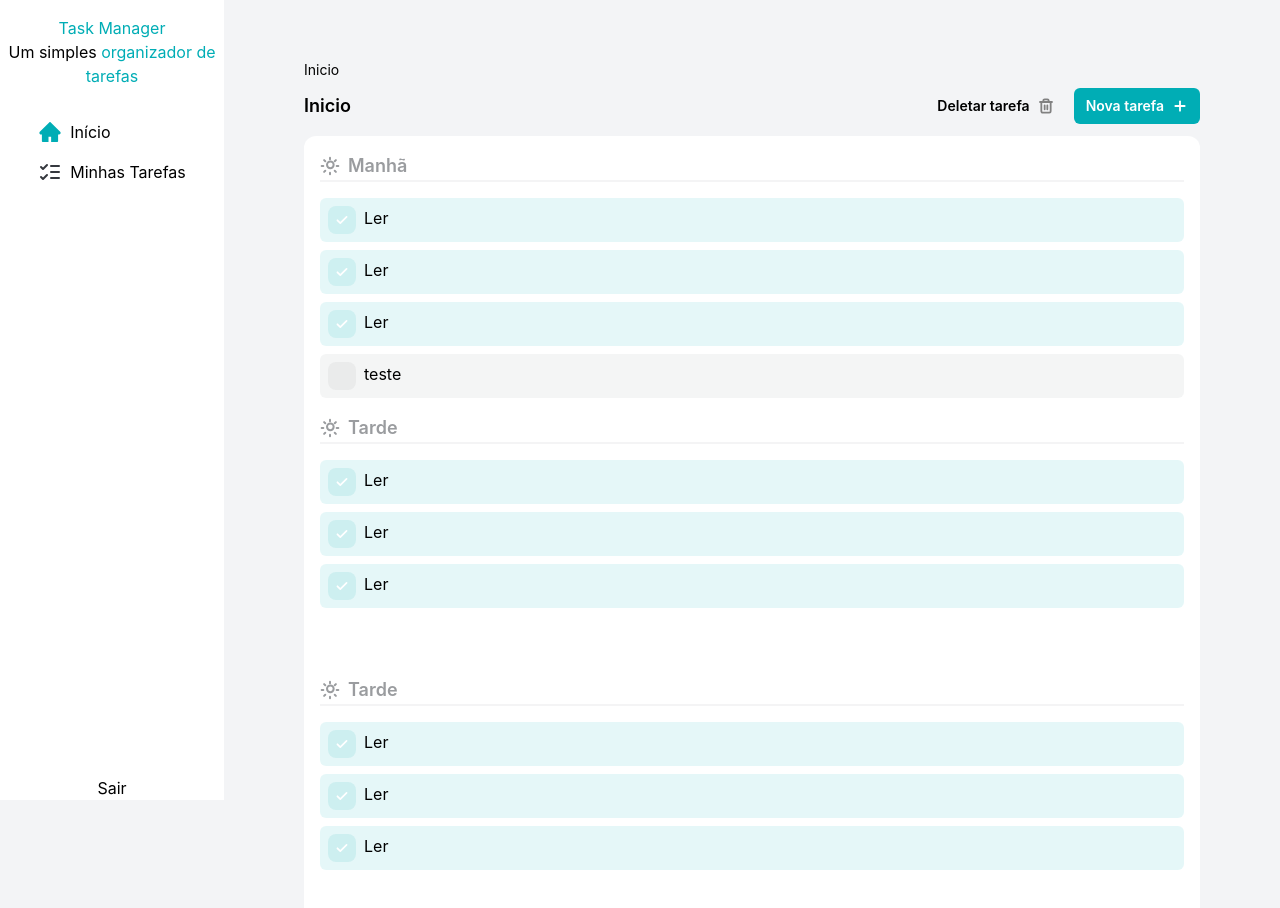
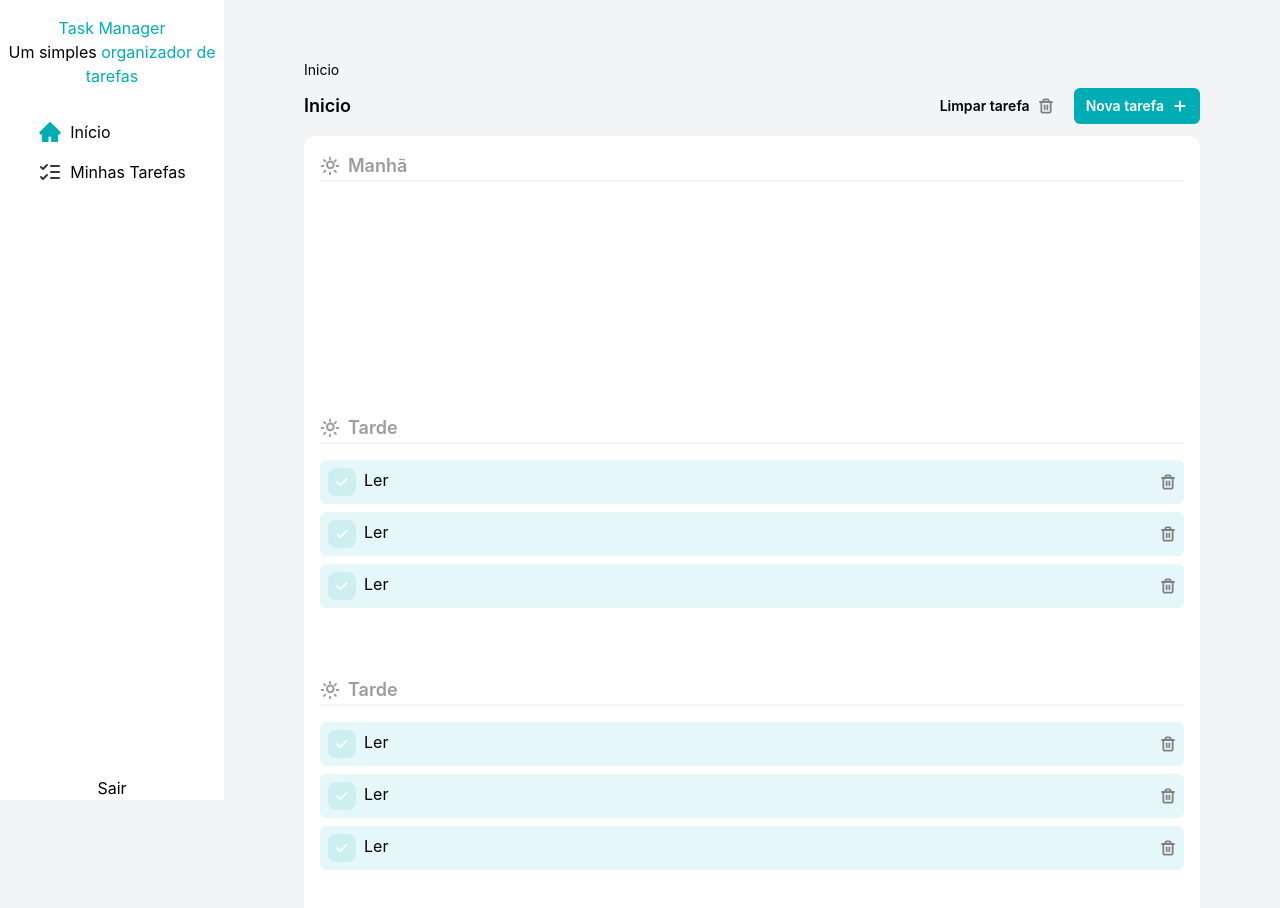
Before and after one commit to LuizChristani/TaskManager, a React (Vite) app in the folder frontend/: page / in a window 1280 px wide. Shown: the top 908 px of the page. Built offline with nearby package versions, Linux system fonts and the light colour scheme; data requests are answered from the project's data file.

Commit message:
feat: ensure task is deleted in db

```diff
--- a/frontend/db.json
+++ b/frontend/db.json
@@ -1,26 +1,5 @@
 {
   "tasks": [
-    {
-      "id": "89ed06fd-61d5-4840-bee7-6a19b212e820",
-      "titulo": "Ler",
-      "time": "Manha",
-      "description": "Ler livro",
-      "status": "concluida"
-    },
-    {
-      "id": "89ed06fd-61d5-4840-bee7-6a19b212e821",
-      "titulo": "Ler",
-      "time": "Manha",
-      "description": "Ler livro",
-      "status": "concluida"
-    },
-    {
-      "id": "89ed06fd-61d5-4840-bee7-6a19b212e822",
-      "titulo": "Ler",
-      "time": "Manha",
-      "description": "Ler livro",
-      "status": "concluida"
-    },
     {
       "id": "89ed06fd-61d5-4840-bee7-6a19b212e823",
       "titulo": "Ler",
@@ -62,20 +41,6 @@
       "time": "Noite",
       "description": "Ler livro",
       "status": "concluida"
-    },
-    {
-      "id": "z_ZL6dYisiE",
-      "titulo": "teste",
-      "detalhes": "teste",
-      "status": "pendente",
-      "time": "manha"
-    },
-    {
-      "id": "3K76OFqF21E",
-      "titulo": "teste",
-      "detalhes": "teste",
-      "status": "pendente",
-      "time": "manha"
     }
   ],
   "$schema": "./node_modules/json-server/schema.json"
--- a/frontend/src/components/TaskItem.tsx
+++ b/frontend/src/components/TaskItem.tsx
@@ -1,9 +1,9 @@
 import { StatusTask, type TaskProp } from "../types/Task";
 import CheckIcon from "../assets/check.svg?react"
 import LoaderIcon from "../assets/loader.svg?react"
+import TrashIcon from "../assets/trash-2.svg?react"
 
-
-export const TaskItem = ({ task, handlerTasksClick }: TaskProp) => {
+export const TaskItem = ({ task, handlerTasksClick, handleTrashClick }: TaskProp) => {
 
     const getStatusClasses = (status: string) => {
         if (status === StatusTask.Concluida) return "bg-[#00ADB51A] bg-opacity-70"
@@ -23,7 +23,8 @@ export const TaskItem = ({ task, handlerTasksClick }: TaskProp) => {
     }
 
     return (
-        <div className={`flex gap-2 p-2 rounded-md ${getStatusClasses(task.status)}`}>
+        <div className={`flex gap-2 p-2 rounded-md justify-between ${getStatusClasses(task.status)}`}>
+            <div className="flex gap-2">
                 <label
                 className={`relative flex h-7 w-7 cursor-pointer items-center justify-center rounded-lg ${getStatusClasses(task.status)}`}
                 >
@@ -41,5 +42,8 @@ export const TaskItem = ({ task, handlerTasksClick }: TaskProp) => {
                 </label>
                 {task.titulo}
             </div>
+            <button onClick={() => handleTrashClick(task.id)}><TrashIcon/></button>
+
+        </div>
     )
 }
--- a/frontend/src/components/Tasks.tsx
+++ b/frontend/src/components/Tasks.tsx
@@ -33,7 +33,20 @@ export const Tasks = () => {
         getTasks()
     },[])
 
+    const handlerTrashClick = async(taskId: string) => {
+        const response = await fetch(`http://localhost:3000/tasks/${taskId}`, {
+            method: "DELETE"
+        })
+
+        if (!response.ok){
+            return
+        }
+        const newTask = tasks.filter((item) => item.id !== taskId)
+        setTasks(newTask)
+    }
+
     const handlerTasksClick = (taksId: string) => {
+
         const newTasks = tasks?.map((task) => {
             if(task.id !== taksId){
                 return task
@@ -76,8 +89,9 @@ export const Tasks = () => {
                     <div className="flex gap-2">
                         <Button
                             color="ghost"
-                            size="large">
-                            Deletar tarefa<TrashIcon/>
+                            size="large"
+                            >
+                            Limpar tarefa<TrashIcon/>
                         </Button>
                         <Button
                             color="primary"
@@ -94,7 +108,7 @@ export const Tasks = () => {
                 <div className="space-y-2 h-50 overflow-y-auto">
                     {filterMorning.map((item) => (
                         <div key={item.id}>
-                            <TaskItem key={item.id} task={item}  handlerTasksClick={handlerTasksClick}/>
+                            <TaskItem key={item.id} task={item}  handlerTasksClick={handlerTasksClick} handleTrashClick={handlerTrashClick}/>
                         </div>
                     ))}
                 </div>
@@ -102,7 +116,7 @@ export const Tasks = () => {
                 <div className="space-y-2 h-50 overflow-y-auto">
                     {filterLate.map((item) => (
                         <div key={item.id}>
-                            <TaskItem key={item.id} task={item}  handlerTasksClick={handlerTasksClick}/>
+                            <TaskItem key={item.id} task={item}  handlerTasksClick={handlerTasksClick} handleTrashClick={handlerTrashClick}/>
                         </div>
                     ))}
                 </div>
@@ -110,7 +124,7 @@ export const Tasks = () => {
                 <div className="space-y-2 h-50 overflow-y-auto">
                     {filterEvening.map((item) => (
                         <div key={item.id} className="">
-                            <TaskItem key={item.id} task={item} handlerTasksClick={handlerTasksClick}/>
+                            <TaskItem key={item.id} task={item} handlerTasksClick={handlerTasksClick} handleTrashClick={handlerTrashClick}/>
                         </div>
                     ))}
                 </div>
--- a/frontend/src/types/Task.ts
+++ b/frontend/src/types/Task.ts
@@ -13,6 +13,7 @@ export interface TaskProps {
 export interface TaskProp {
     task: TaskItemProps
     handlerTasksClick: (taskId: string) => void;
+    handleTrashClick:(taskId: string) => void;
 }
 
 export const StatusTask = {
```
Lines whose indentation alone changed are shown as unchanged.
